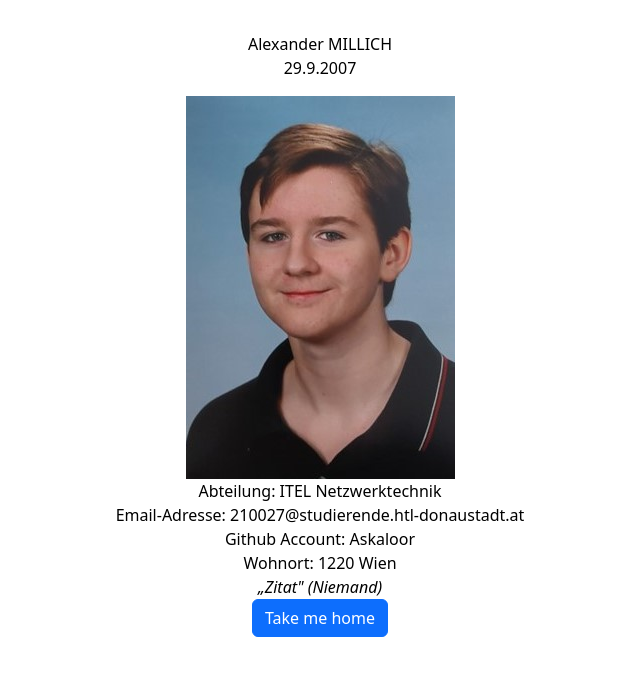
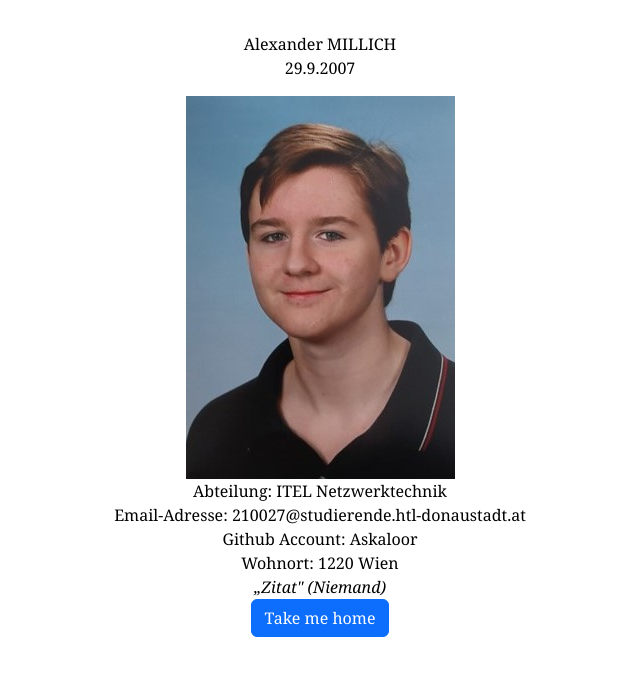
Before and after one commit to mahies/4ahitn_24, an Angular app: page /about_meMILLICH in a window 1280 px wide. Shown: the top 676 px of the page, without its empty margins (320-960 px from the left). Built offline with nearby package versions, Linux system fonts and the light colour scheme.

Commit message:
MILLICH: UB-25

```diff
--- a/src/app/page-about-me-millich/page-about-me-millich.component.css
+++ b/src/app/page-about-me-millich/page-about-me-millich.component.css
@@ -8,23 +8,27 @@ body {
 }
 
 html {
+  font-family: "Georgia", serif;
   background-color: white;
   color: black;
 }
 
 @media (prefers-color-scheme: dark) {
   html {
+    font-family: "Georgia", serif;
     background-color: black;
     color: white;
   }
 }
 body {
+  font-family: "Georgia", serif;
   background-color: white;
   color: black;
 }
 
 @media (prefers-color-scheme: dark) {
   body {
+    font-family: "Georgia", serif;
     background-color: black;
     color: white;
   }
--- a/src/app/page-about-me-millich/page-about-me-millich.component.scss
+++ b/src/app/page-about-me-millich/page-about-me-millich.component.scss
@@ -6,6 +6,7 @@ body {
   }
 }
 html {
+  font-family: 'Georgia', serif;
   background-color: white;
   color: black;
 }
@@ -13,12 +14,14 @@ html {
 
 @media (prefers-color-scheme: dark) {
   html {
+    font-family: 'Georgia', serif;
     background-color: black;
     color: white;
   }
 }
 
 body {
+  font-family: 'Georgia', serif;
   background-color: white;
   color: black;
 }
@@ -26,6 +29,7 @@ body {
 
 @media (prefers-color-scheme: dark) {
   body {
+    font-family: 'Georgia', serif;
     background-color: black;
     color: white;
   }
```
Also changed, not shown: 1 other file (tests, documents, lock files or other folders).
